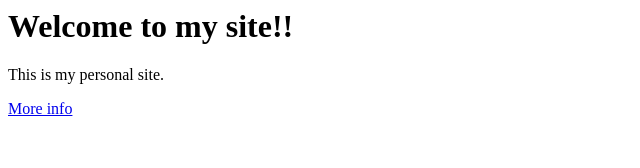
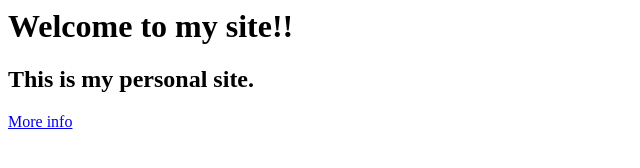
Before and after one commit to lamborghiniMiur/AngularTest, a plain HTML site: page index.html in a window 1280 px wide. Shown: the whole page, without its empty margins (0-640 px from the left). Drawn offline with Linux system fonts and the light colour scheme.

Commit message:
change HTML tags

```diff
--- a/css/main.css
+++ b/css/main.css
@@ -3,7 +3,7 @@ h1 {
 	font-size: 20em;
 }
 
-p {
+h2 {
 	color: black;
 	font-size: 10em;
 }
--- a/index.html
+++ b/index.html
@@ -5,7 +5,7 @@
 	</head>
 	<body>
 		<h1>Welcome to my site!!</h1>
-		<p>This is my personal site.</p>
+		<h2>This is my personal site.</h2>
 		<a href="http://myproject.com/about">More info</a>
 	</body>
 </html>
```
